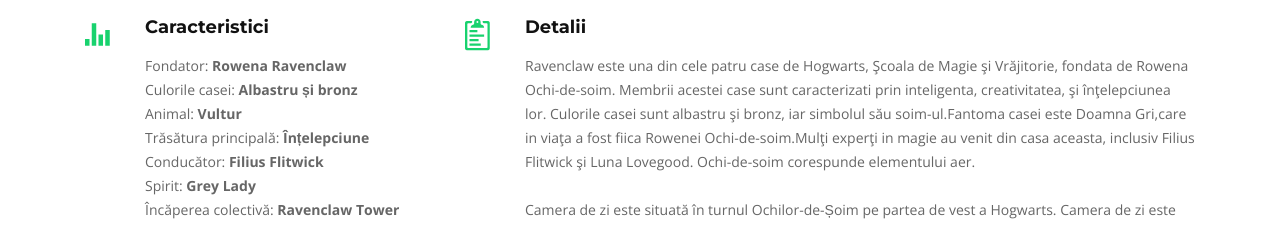
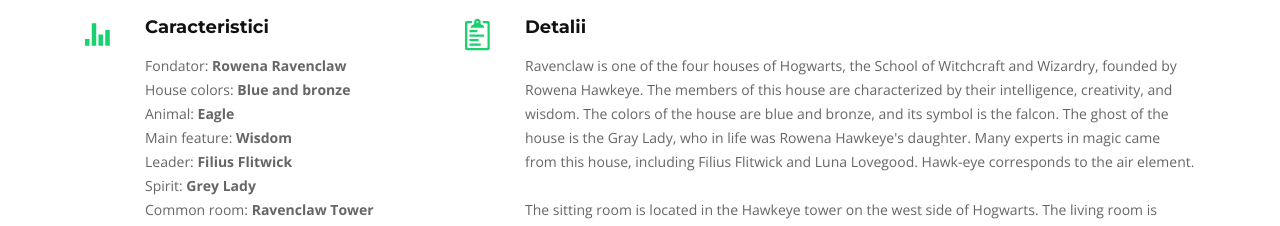
Before and after one commit to SebastianDanci/Harry-Potter-Website, a plain HTML site: page ravenclaw.html in a window 1280 px wide. Shown: the part 566-792 px from the top of the page. Drawn offline with nearby package versions, Linux system fonts and the light colour scheme; files whose address does not match are found by name.

Commit message:
Update ravenclaw.html
Translated page from Romanian to English

```diff
--- a/ravenclaw.html
+++ b/ravenclaw.html
@@ -119,20 +119,20 @@
             <div class="icon"><i class="ion-stats-bars"></i></div>
             <h4 class="title"><a href="">Caracteristici</a></h4>
             <p class="description">Fondator: <strong>Rowena Ravenclaw</strong></p>
-            <p class="description">Culorile casei: <strong>Albastru și bronz</strong></p>
-            <p class="description">Animal: <strong>Vultur</strong></p>
-            <p class="description">Trăsătura principală: <strong>Înțelepciune</strong></p>
-            <p class="description">Conducător: <strong>Filius Flitwick</strong></p>
+            <p class="description">House colors: <strong>Blue and bronze</strong></p>
+            <p class="description">Animal: <strong>Eagle</strong></p>
+            <p class="description">Main feature: <strong>Wisdom</strong></p>
+            <p class="description">Leader: <strong>Filius Flitwick</strong></p>
             <p class="description">Spirit: <strong>Grey Lady</strong></p>
-            <p class="description">Încăperea colectivă: <strong>Ravenclaw Tower</strong></p>
+            <p class="description">Common room: <strong>Ravenclaw Tower</strong></p>
           </div>
           <div class="col-lg-8 col-md-8 box wow bounceInUp" data-wow-duration="1.4s">
             <div class="icon"><i class="ion-clipboard"></i></div>
             <h4 class="title"><a href="">Detalii</a></h4>
 
-            <p class="description">Ravenclaw este una din cele patru case de Hogwarts, Şcoala de Magie şi Vrăjitorie, fondata de Rowena Ochi-de-soim. Membrii acestei case sunt caracterizati prin inteligenta, creativitatea, şi înţelepciunea lor. Culorile casei sunt albastru şi bronz, iar simbolul său soim-ul.Fantoma casei este Doamna Gri,care in viaţa a fost fiica Rowenei Ochi-de-soim.Mulţi experţi in magie au venit din casa aceasta, inclusiv Filius Flitwick şi Luna Lovegood. Ochi-de-soim corespunde elementului aer.</p><br>
+            <p class="description">Ravenclaw is one of the four houses of Hogwarts, the School of Witchcraft and Wizardry, founded by Rowena Hawkeye. The members of this house are characterized by their intelligence, creativity, and wisdom. The colors of the house are blue and bronze, and its symbol is the falcon. The ghost of the house is the Gray Lady, who in life was Rowena Hawkeye's daughter. Many experts in magic came from this house, including Filius Flitwick and Luna Lovegood. Hawk-eye corresponds to the air element.</p><br>
 
-            <p class="description">Camera de zi este situată în turnul Ochilor-de-Șoim pe partea de vest a Hogwarts. Camera de zi este rotundă și umplută cu draperii albastre și fotolii, are un tavan boltit pictat cu stele și are o statuie a Rowenei care poartă diadema. Turnul are o vedere spectaculoasă a supra munților din jur. O ghicitoare trebuie rezolvată pentru a obține intrarea.</p><br>
+            <p class="description">The sitting room is located in the Hawkeye tower on the west side of Hogwarts. The living room is round and filled with blue drapes and armchairs, has a vaulted ceiling painted with stars, and has a statue of Rowena wearing a diadem. The tower has a spectacular view of the surrounding mountains. A riddle must be solved to gain entry.</p><br>
           </div>
         </div>
 
```
